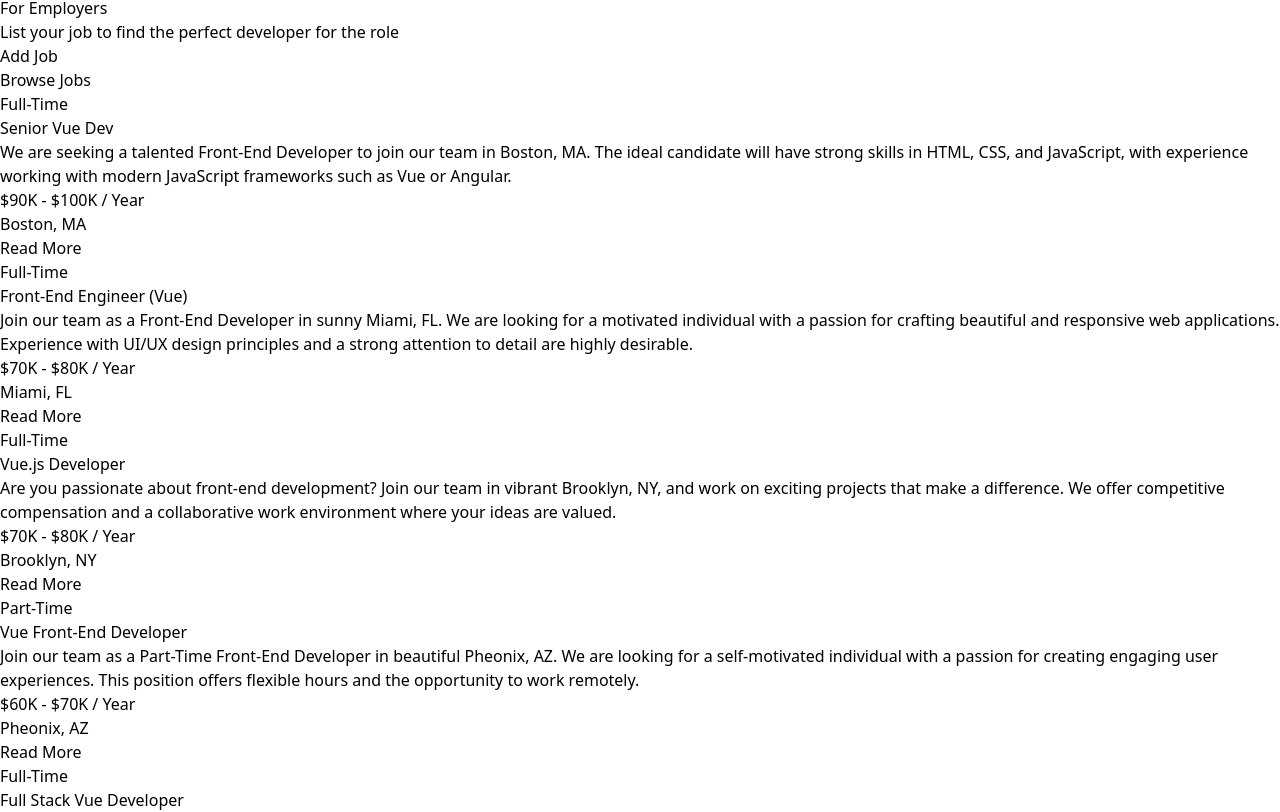
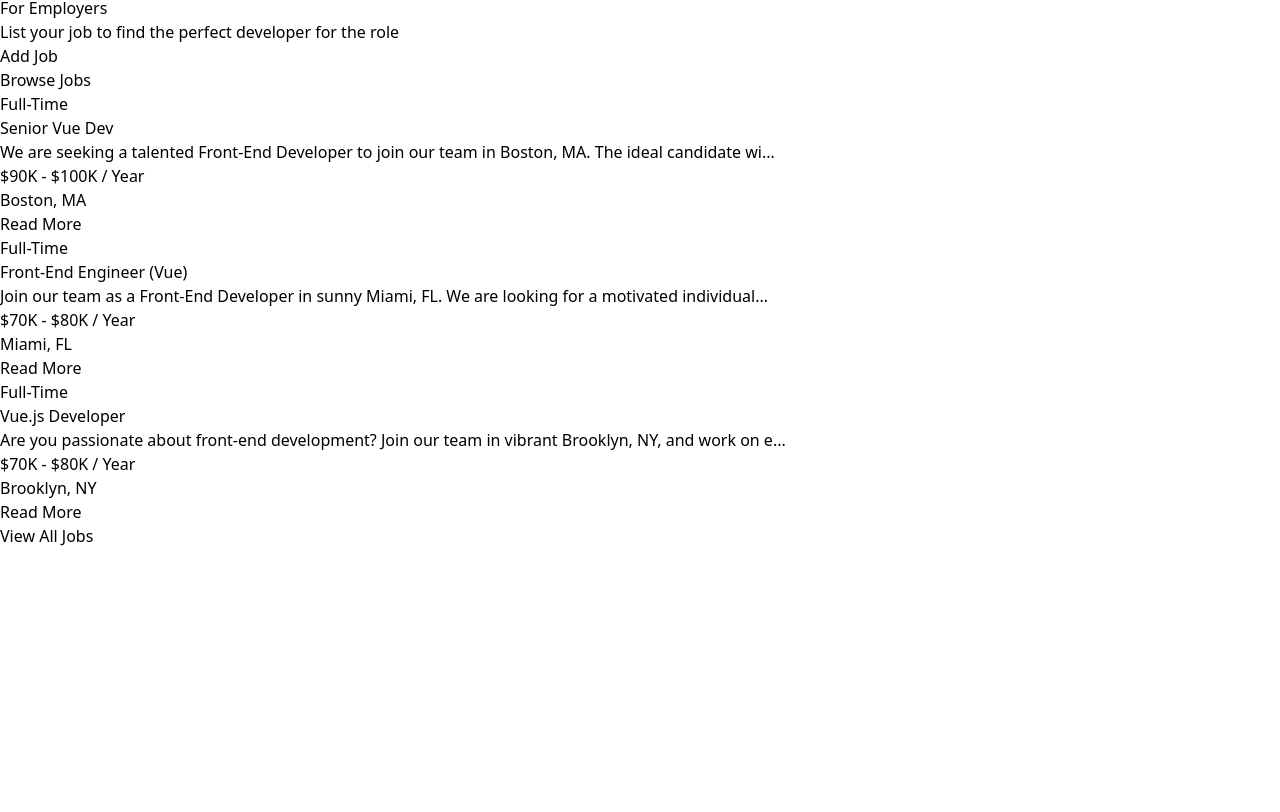
Before and after one commit to benshabbat/VueTutorials, a Vue app in the folder client/: page /jobs in a window 1280 px wide. Shown: the part 472-1284 px from the top of the page. After the commit the page ends 1020 px from the top, so only its background shows below. Built offline with nearby package versions, Linux system fonts and the light colour scheme.

Commit message:
computed for truncatedDesctription

```diff
--- a/client/src/App.vue
+++ b/client/src/App.vue
@@ -8,5 +8,5 @@ import JobListing from './components/JobListing.vue';
   <Navbar/>
   <Hero/>
   <HomeCards/>
-  <JobListing/>
+  <JobListing :limit="3" :showButton="true"/>
 </template>
--- a/client/src/components/JobCard.vue
+++ b/client/src/components/JobCard.vue
@@ -1,7 +1,14 @@
 <script setup>
-import { defineProps } from 'vue';
-defineProps({
-    job: Object
+import { defineProps,ref,computed } from 'vue';
+const props = defineProps({
+    job: Object,
+})
+
+const showFullDescription = ref(false);
+const truncatedDescription = computed(() => {
+    let description = props.job.description;
+    console.log(showFullDescription);
+    return showFullDescription.value ? description: description.slice(0, 100) + '...';
 })
 </script>
 
@@ -15,7 +22,7 @@ defineProps({
             </div>
 
             <div class="mb-5">
-                {{ job.description }}
+                {{ truncatedDescription }}
             </div>
 
             <h3 class="text-green-500 mb-2">{{ job.salary }} / Year</h3>
--- a/client/src/components/JobListing.vue
+++ b/client/src/components/JobListing.vue
@@ -1,9 +1,12 @@
 <script setup>
+import { ref,defineComponent } from 'vue';
 import jobsData from '../data/jobsData.json';
 import JobCard from './JobCard.vue';
-import { ref } from 'vue';
 const jobs = ref(jobsData.jobs)
-
+defineProps({
+    limit: Number,
+    showButton: {Boolean, default: false}
+})
 </script>
 <template>
     <section class="bg-green-50 px-4 py-10">
@@ -12,9 +15,16 @@ const jobs = ref(jobsData.jobs)
                 Browse Jobs
             </h2>
             <div class="grid grid-cols-1 md:grid-cols-3 gap-6">
-                <JobCard v-for="job in jobs" :key="job.id" :job="job" />
+                <JobCard v-for="job in jobs.slice(0,limit||jobs.length)" :key="job.id" :job="job" />
             </div>
         </div>
     </section>
 
+    <section v-if="showButton" class="m-auto max-w-lg my-10 px-6">
+      <a
+        href="/jobs"
+        class="block bg-black text-white text-center py-4 px-6 rounded-xl hover:bg-gray-700"
+        >View All Jobs</a
+      >
+    </section>
 </template>
```
Also changed, not shown: client/_theme_files/index.html (+0 -7 lines).
